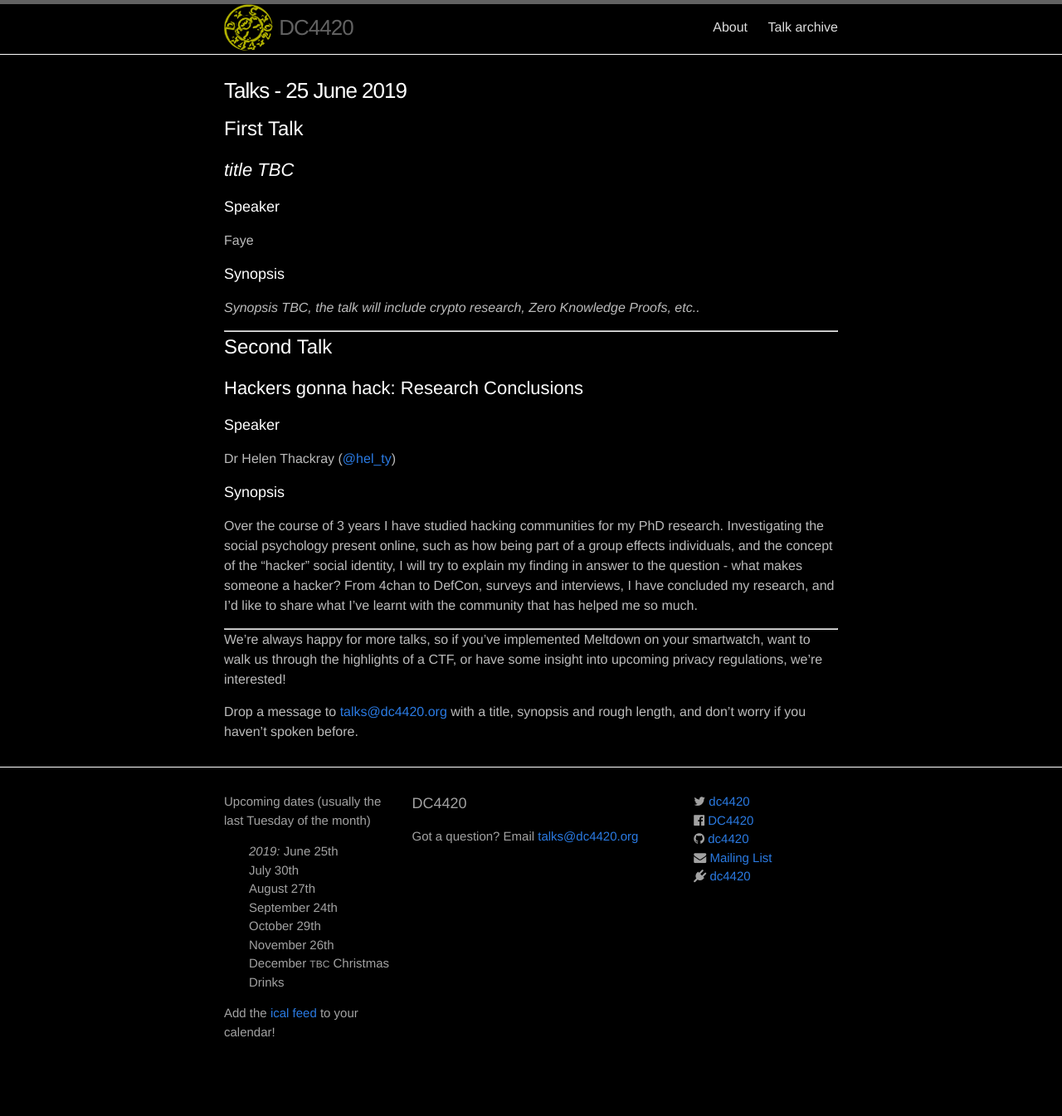
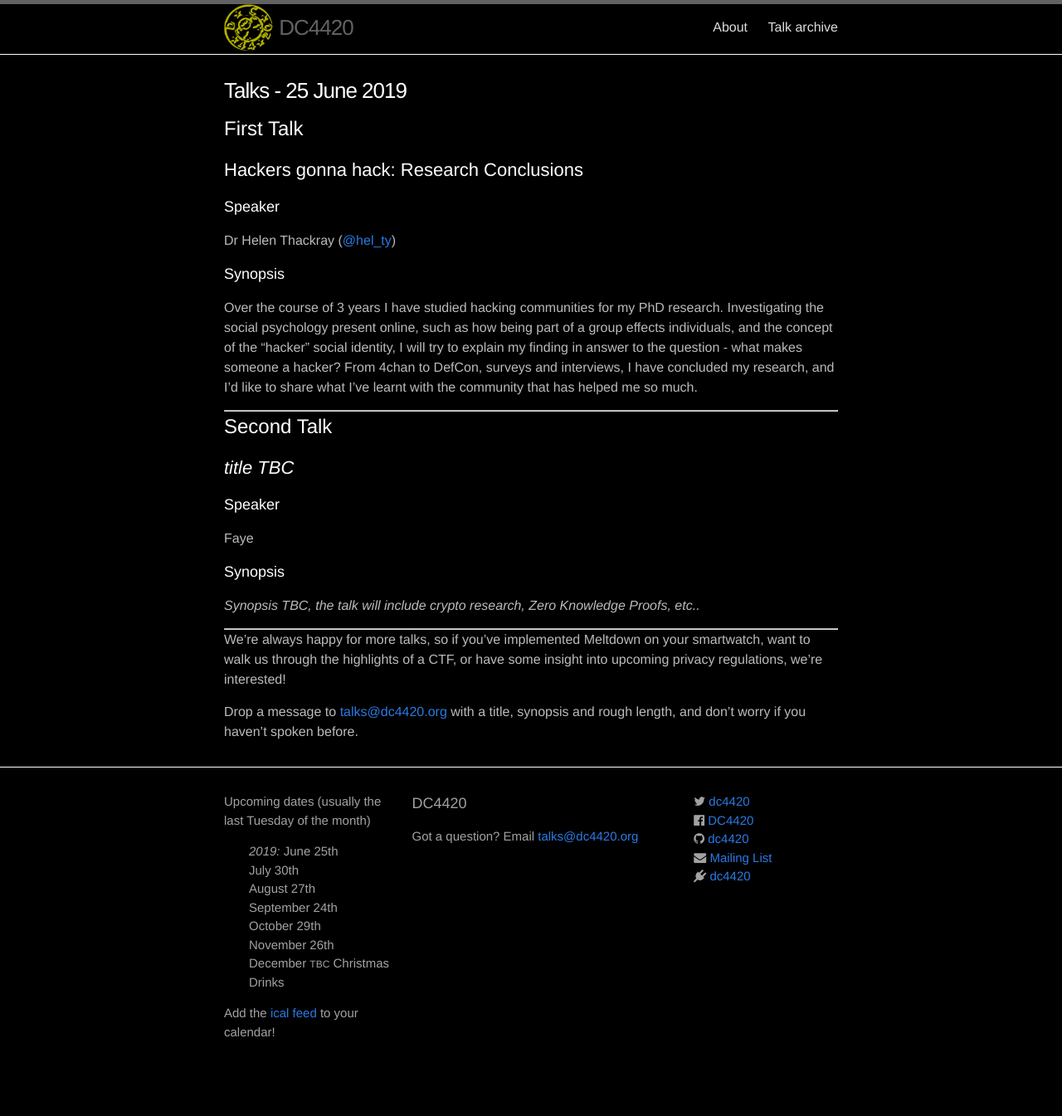
Before and after one commit to dc4420/website, a Jekyll site: the page built from _posts/2019-06-25-talks.markdown, in a window 1280 px wide. Shown: the whole page at 83% size. Built offline with Jekyll 4.4.1, drawn with Linux system fonts in a browser that asks for light colours; nearby versions of some CDN libraries; some of the changed lines change nothing that is shown.

Commit message:
flip talk order

```diff
--- a/_posts/2019-06-25-talks.markdown
+++ b/_posts/2019-06-25-talks.markdown
@@ -1,11 +1,25 @@
 ---
 layout: post
 title:
-pubdate: 2019-05-29 01:00:00
+pubdate: 2019-05-29 22:00:00
 categories: talk
 ---
 
 # First Talk
+
+## Hackers gonna hack: Research Conclusions
+
+### Speaker
+
+Dr Helen Thackray ([@hel_ty](https://twitter.com/hel_ty))
+
+### Synopsis
+
+Over the course of 3 years I have studied hacking communities for my PhD research. Investigating the social psychology present online, such as how being part of a group effects individuals, and the concept of the "hacker" social identity, I will try to explain my finding in answer to the question - what makes someone a hacker? From 4chan to DefCon, surveys and interviews, I have concluded my research, and I'd like to share what I've learnt with the community that has helped me so much.
+
+<hr>
+
+# Second Talk
 
 ## *title TBC*
 
@@ -19,20 +33,6 @@ Faye
 
 <hr>
 
-# Second Talk
-
-## Hackers gonna hack: Research Conclusions
-
-### Speaker
-
-Dr Helen Thackray ([@hel_ty](https://twitter.com/hel_ty))
-
-### Synopsis
-
-Over the course of 3 years I have studied hacking communities for my PhD research. Investigating the social psychology present online, such as how being part of a group effects individuals, and the concept of the "hacker" social identity, I will try to explain my finding in answer to the question - what makes someone a hacker? From 4chan to DefCon, surveys and interviews, I have concluded my research, and I'd like to share what I've learnt with the community that has helped me so much.
-
-<hr>
-
 We're always happy for more talks, so if you've implemented Meltdown on your smartwatch,
 want to walk us through the highlights of a CTF, or have some insight into upcoming privacy
 regulations, we're interested!
```
